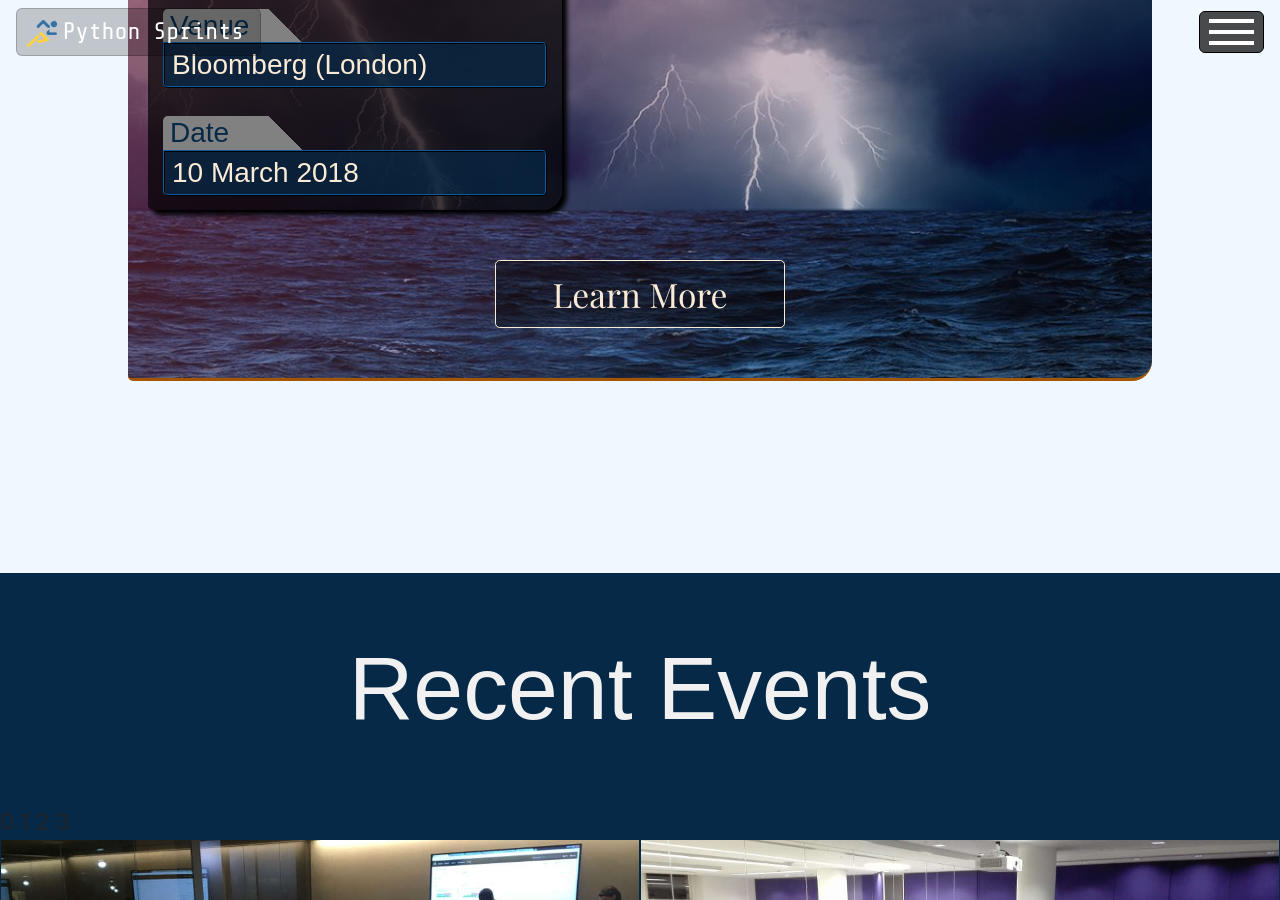
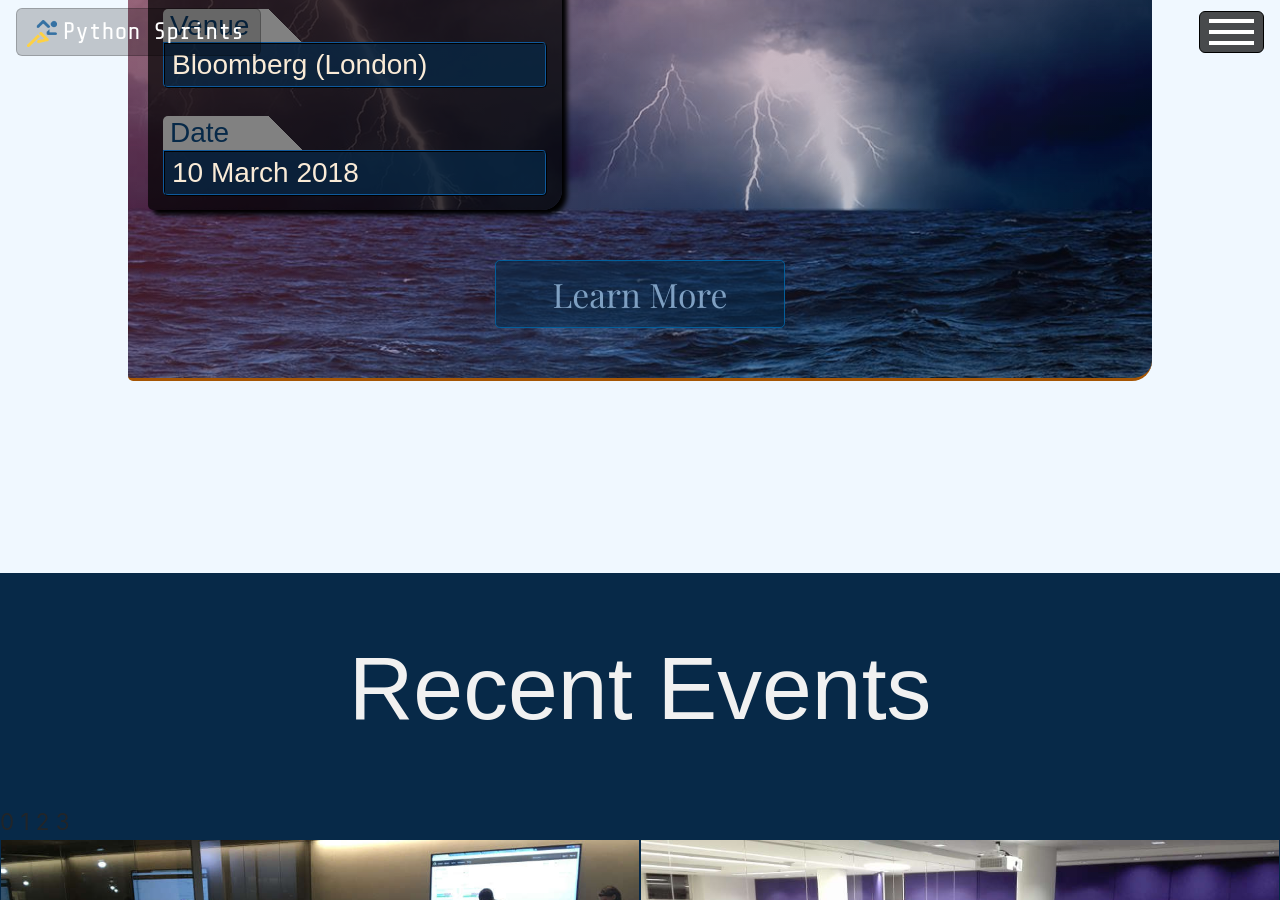
Before and after one commit to python-sprints/python-sprints.github.io, a Jekyll site: the page built from index.html, in a window 1280 px wide and 900 px high, scrolled down 1749 px. Built offline with Jekyll 4.4.1, drawn with Linux system fonts in a browser that asks for light colours; nearby versions of some CDN libraries; some web fonts are replaced.

Commit message:
Changed button colors around for Learn More in upcoming events. Added link to pandas main website to the pandas logo.

```diff
--- a/_sass/style.scss
+++ b/_sass/style.scss
@@ -359,14 +359,14 @@ a {
 .upcoming__button {
   font-size: 1.5em;
   font-family: 'Playfair Display', serif;
-  color: antiquewhite;
-  background: rgba(0, 0, 0, 0.4);
-  border: antiquewhite 1px solid;
+  background: rgba(7, 41, 72, 0.6);
+  color: #7fa0c2;
+  border: #035E9A 1px solid;
   min-width: 30%;
   &:hover {
-    background: rgba(7, 41, 72, 0.6);
-    color: #7fa0c2;
-    border: #035E9A 1px solid;
+    color: antiquewhite;
+    background: rgba(0, 0, 0, 0.4);
+    border: antiquewhite 1px solid;
   }
 }
 
--- a/index.html
+++ b/index.html
@@ -89,7 +89,9 @@ layout: default
                         </div>
                     </div>
                     <div class="upcoming__logo-col col-auto">
-                        <img class="upcoming__project-logo" src="{{ site.baseurl }}/{{ post.project_logo }}">
+                        <a href="http://pandas.pydata.org/index.html">
+                            <img class="upcoming__project-logo" src="{{ site.baseurl }}/{{ post.project_logo }}">
+                        </a>
                     </div>
                 </div>
                 <div class="upcoming__button-row row">
```
